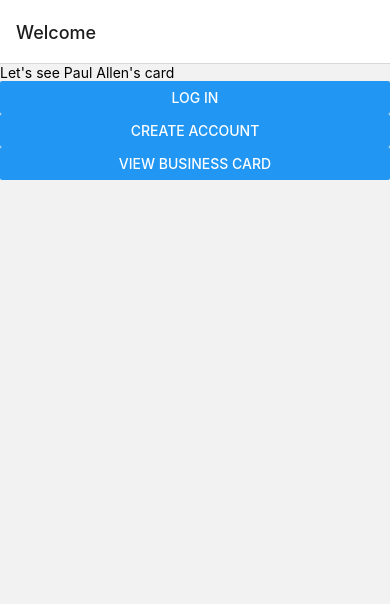
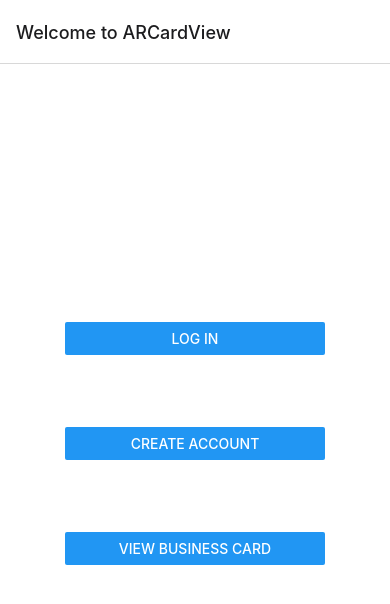
Before and after one commit to willjos/AR-business-cards-frontend, a React Native app in the folder AR-business-cards/: screen / in a window 390 px wide. Shown: the top 604 px of the page. Built offline with nearby package versions, Linux system fonts and the light colour scheme.

Commit message:
login page styling improved

```diff
--- a/AR-business-cards/App.js
+++ b/AR-business-cards/App.js
@@ -84,18 +84,20 @@ export default function App() {
             <Stack.Screen name="EditCard" options={{ title: `Edit your card` }}>
               {(props) => <EditCard {...props} currentUser={currentUser} />}
             </Stack.Screen>
-
             <Stack.Screen
               name="ArCardView"
               component={ArCardView}
-              options={{ title: `Ar card view` }}
+              options={{ title: `AR Card View` }}
             />
           </Stack.Navigator>
         </NavigationContainer>
       ) : (
         <NavigationContainer>
           <LoginStack.Navigator>
-            <LoginStack.Screen name="Login" options={{ title: `Welcome` }}>
+            <LoginStack.Screen
+              name="Login"
+              options={{ title: `Welcome to ARCardView` }}
+            >
               {(props) => (
                 <UserLoginPage
                   {...props}
--- a/AR-business-cards/components/CardCollection.js
+++ b/AR-business-cards/components/CardCollection.js
@@ -1,7 +1,6 @@
-import { ScrollView } from "react-native";
+import { StyleSheet, ScrollView } from "react-native";
 import React, { useState, useEffect } from "react";
 import CollectedCardInfo from "./CollectedCardInfo";
-
 import ArCardView from "./ArCardView";
 
 export default function CardCollection({ currentUser }) {
--- a/AR-business-cards/components/HomePage.js
+++ b/AR-business-cards/components/HomePage.js
@@ -51,7 +51,7 @@ export default function HomePage({ navigation, handleUserStorage }) {
 const styles = StyleSheet.create({
   container: {
     borderRadius: 10,
-    backgroundColor: "#F9F9F9",
+    backgroundColor: "#fff",
     alignItems: "center",
     justifyContent: "flex-start",
     padding: 70,
--- a/AR-business-cards/components/UserLoginPage.js
+++ b/AR-business-cards/components/UserLoginPage.js
@@ -20,6 +20,7 @@ export default function UserLoginPage({
     setLoginButtonRender(false);
     setCreateAccountButtonRender(true);
   };
+
   const handleSubmitPress = async (endpoint, username, password) => {
     const data = { username, password };
     const response = await fetch(
@@ -47,10 +48,15 @@ export default function UserLoginPage({
   };
 
   return (
-    <View>
-      <Text>Let's see Paul Allen's card</Text>
+    <View style={styles.container}>
       {loginButtonRender ? (
-        <Button title="Log In" onPress={handleLoginPress} />
+        <View style={styles.box}>
+          <Button
+            style={styles.text}
+            title="Log In"
+            onPress={handleLoginPress}
+          />
+        </View>
       ) : (
         <View>
           <Text>Log in to your existing account</Text>
@@ -78,7 +84,13 @@ export default function UserLoginPage({
         </View>
       )}
       {createAccountButtonRender ? (
-        <Button title="Create Account" onPress={handleCreateAccountPress} />
+        <View style={styles.box}>
+          <Button
+            style={styles.text}
+            title="Create Account"
+            onPress={handleCreateAccountPress}
+          />
+        </View>
       ) : (
         <View>
           <Text>Register an account with us</Text>
@@ -111,6 +123,7 @@ export default function UserLoginPage({
       )}
       <View style={styles.box}>
         <Button
+          style={styles.text}
           title="View Business Card"
           onPress={() => navigation.navigate("QRScanner", { setQRData })}
         />
@@ -126,6 +139,18 @@ const styles = StyleSheet.create({
     alignItems: "center",
     justifyContent: "center",
   },
+  text: {
+    marginLeft: 0,
+    marginTop: 10,
+    fontSize: 16,
+  },
+  box: {
+    marginTop: 5,
+    marginBottom: 20,
+    height: 80,
+    width: 300,
+    padding: 20,
+  },
   input: {
     borderWidth: 1,
     borderColor: "#777",
--- a/AR-business-cards/package.json
+++ b/AR-business-cards/package.json
@@ -26,6 +26,7 @@
     "react-native-screens": "~3.18.0",
     "react-native-svg": "13.4.0",
     "react-native-web": "~0.18.9",
+    "react-native-wheel-color-picker": "^1.2.0",
     "react-navigation-stack": "^2.10.4"
   },
   "devDependencies": {
```
Also changed, not shown: 1 other file (tests, documents, lock files or other folders).
